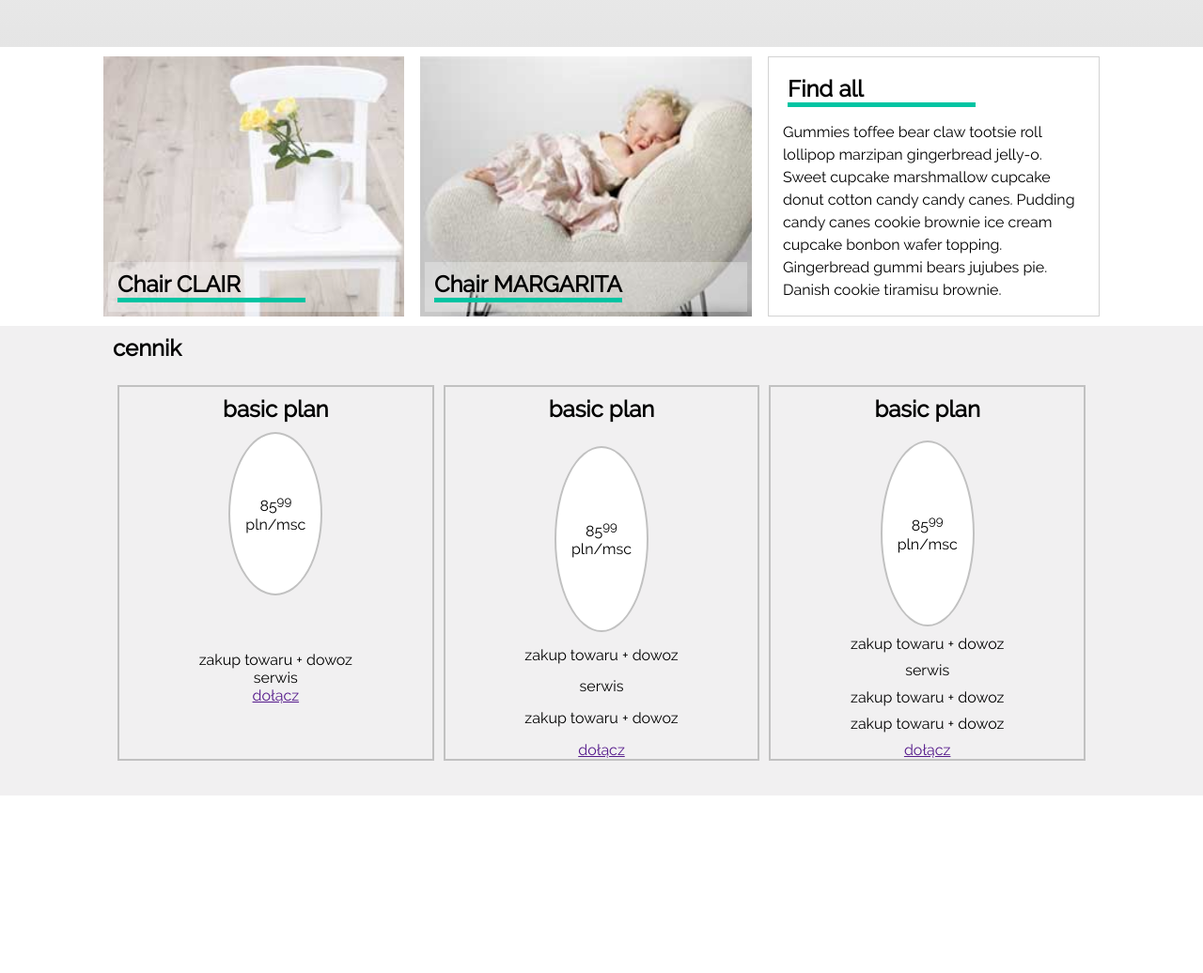
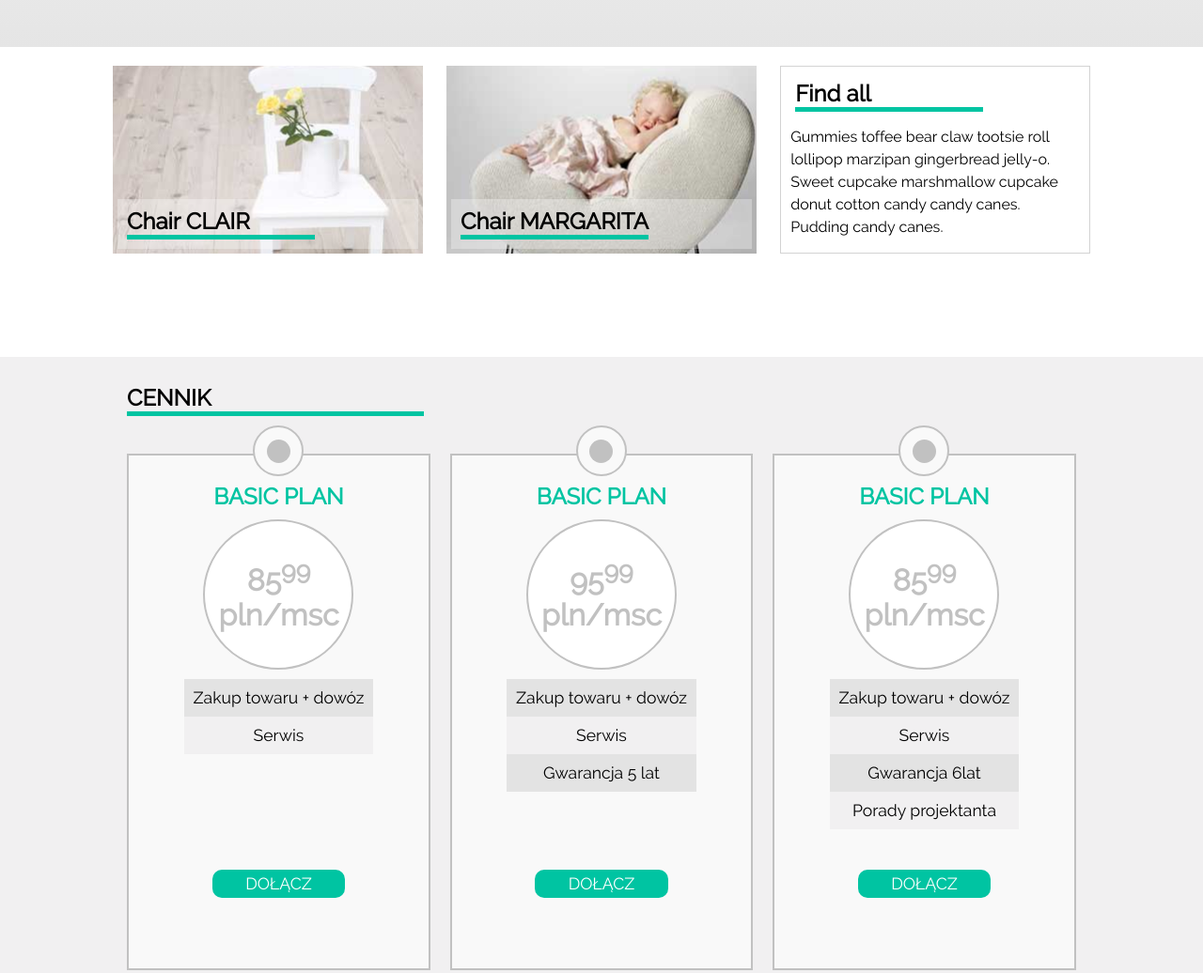
Before and after one commit to MagdaFronczyk/sit-on-chair-website, a plain HTML site: page index.html in a window 1280 px wide. Shown: the part 500-1536 px from the top of the page at 94% size. Before the commit the page ends 1347 px from the top, so only its background shows below. Drawn offline with Linux system fonts and the light colour scheme.

Commit message:
added incomplete price list section

```diff
--- a/css/style.css
+++ b/css/style.css
@@ -247,17 +247,20 @@ body {
     justify-content: space-between;
     margin-bottom: 10px;
     margin-top: 10px;
+    height: 300px;
 }
 
 .main-section__article1 {
     padding: 5px;
-    flex-basis: calc(33% - 30px);
+    flex-basis: calc(33% - 20px); /* Czy to dobrze obliczone?*/
     background-image: url("../images/box1_img.jpg");
     background-size: cover;
     background-position: center center;
     display: flex;
     align-items: flex-end;
     justify-content: center;
+    margin: 10px;
+    height: 200px;
 }
 
 .main-section__heading {
@@ -268,19 +271,23 @@ body {
 
 .main-section__article2 {
     padding: 5px;
-    flex-basis: 33.3%;
+    flex-basis: calc(33% - 20px); /* Czy to dobrze obliczone?*/
     background-image: url("../images/box2_img.jpg");
     background-size: cover;
     background-position: center center;
     display: flex;
     align-items: flex-end;
     justify-content: center;
+    margin: 10px;
+    height: 200px;
 }
 
 .main-section__article3 {
-    padding: 10px;
-    flex-basis: 33.3%;
+    padding: 5px;
     border: 1px solid lightgrey;
+    flex-basis: calc(33% - 20px); /* Czy to dobrze obliczone?*/
+    margin: 10px;
+    height: 200px;
 }
 
 .main-section__description{
@@ -304,31 +311,50 @@ body {
 .price-list__articles {
     display: flex;
     justify-content: space-between;
-    padding: 10px;
+    padding: 5px;
+    margin: 10px;
+    position: relative;
 }
 
 .price-list__article {
     display: flex;
     flex-direction: column;
     align-items: center;
-    justify-content: space-between;
     border: 2px solid #c1c1c1;
-    flex-basis: 33.3%;
-    margin: 5px;
-    height: 400px;
+    flex-basis: calc(33.3% - 20px); /* czy dobrze obliczone? */
+    margin: 10px;
+    height: 550px;
+    padding-top: 20px;
+    background-color: #F9F9F9;
+}
+
+.price-list__article::before {
+    content: "";
+    display: block;
+    width: 50px;
+    height: 50px;
+    background-color: #F9F9F9;
+    border-radius: 50%;
+    border: 2px solid #c1c1c1;
+    position: absolute;
+    top: -15px;
+}
+
+.price-list__article::after {
+    content: "";
+    display: block;
+    width: 25px;
+    height: 25px;
+    background-color: #c1c1c1;
+    border-radius: 50%;
+    position: absolute;
+    top: 0;
 }
 
 .price-list__container {
     background-color: #f1f0f1;
     width: 100%;
-}
-
-.price-list {
-    height: 500px;
-}
-
-.price-list h2 {
-    padding: 10px;
+    height: 700px;
 }
 
 .price-list__price {
@@ -336,12 +362,15 @@ body {
     flex-direction: column;
     align-items: center;
     justify-content: center;
-    height: 100px;
-    width: 100px;
+    height: 160px;
+    width: 160px;
     background-color: white;
     border-radius: 50%;
     border: 2px solid #c1c1c1;
-    flex-basis: 50%;
+    /*flex-basis: 50%;*/
+    color: #c1c1c1;
+    font-size: 2rem;
+    font-weight: 700;
 }
 
 .price-list__description {
@@ -350,4 +379,63 @@ body {
     align-items: center;
     justify-content: center;
     flex-basis: 50%;
+    padding-top: 10px;
 }
+
+.price-list__heading {
+    margin: 20px;
+    text-transform: uppercase;
+    padding: 30px 5px 5px 5px;
+}
+
+.price-list__heading::after {
+    content: "";
+    background-color: #00c4a2;
+    display: block;
+    width: calc(33.3% - 20px);
+    height: 5px;
+}
+
+.price-list__article__heading {
+    padding: 10px;
+    text-transform: uppercase;
+    color: #00c4a2;
+}
+
+.price-list__description {
+    display: flex;
+    flex-direction: column;
+    align-items: center;
+    justify-content: flex-start;
+}
+
+.price-list__description__option {
+    padding: 10px;
+    font-size: 1.1rem;
+}
+
+.price-list__link {
+    margin-top: auto;
+    padding: 5px;
+    margin-bottom: 20px;
+    background-color: #00c4a2;
+    border-radius: 10px;
+    width: 70%;
+    text-decoration: none;
+    text-align: center;
+    color: white;
+    text-transform: uppercase;
+    font-size: 1.1rem;
+}
+
+.price-list__description__option:nth-child(2n) {
+    background-color: #f1f0f1;
+    width: 100%;
+    text-align: center;
+}
+
+.price-list__description__option:nth-child(2n+1) {
+    background-color: #e3e3e3;
+    width: 100%;
+    text-align: center;
+}
--- a/index.html
+++ b/index.html
@@ -71,7 +71,7 @@
 
     <article class="main-section__article3">
         <h2 class="main-section__heading">Find all</h2>
-        <p class="main-section__description">Gummies toffee bear claw tootsie roll lollipop marzipan gingerbread jelly-o. Sweet cupcake marshmallow cupcake donut cotton candy candy canes. Pudding candy canes cookie brownie ice cream cupcake bonbon wafer topping. Gingerbread gummi bears jujubes pie. Danish cookie tiramisu brownie. </p>
+        <p class="main-section__description">Gummies toffee bear claw tootsie roll lollipop marzipan gingerbread jelly-o. Sweet cupcake marshmallow cupcake donut cotton candy candy canes. Pudding candy canes. </p>
     </article>
 </section>
 
@@ -80,48 +80,53 @@
 <!-- price list -->
 <section class="price-list__container">
 <section class="price-list container">
-    <h2>cennik</h2>
+    <h2 class="price-list__heading">cennik</h2>
 
     <!-- start of price list articles -->
 
     <div class="price-list__articles">
 
-        <article class="price-list__article">
-            <h2>basic plan</h2>
+        <article class="price-list__article article1 ">
+            <h2 class="price-list__article__heading">basic plan</h2>
             <div class="price-list__price">
                 <p>85<sup>99</sup></p>
                 <p>pln/msc</p>
             </div>
-                <div class="price-list__description">
-                <p1>zakup towaru + dowoz</p1>
-                <p1>serwis</p1>
+            <div class="price-list__description">
+                <p1 class="price-list__description__option">Zakup towaru + dowóz</p1>
+                <p1 class="price-list__description__option">Serwis</p1>
                 <a class="price-list__link" href="">dołącz</a>
             </div>
         </article>
 
-        <article class="price-list__article">
-            <h2>basic plan</h2>
+        <article class="price-list__article article2">
+            <h2 class="price-list__article__heading">basic plan</h2>
+            <div class="price-list__price">
+                <p>95<sup>99</sup></p>
+                <p>pln/msc</p>
+            </div>
+            <div class="price-list__description">
+                <p1 class="price-list__description__option">Zakup towaru + dowóz</p1>
+                <p1 class="price-list__description__option">Serwis</p1>
+                <p1 class="price-list__description__option">Gwarancja 5 lat</p1>
+                <a class="price-list__link" href="">dołącz</a>
+            </div>
+
+        </article>
+
+        <article class="price-list__article article3">
+            <h2 class="price-list__article__heading">basic plan</h2>
             <div class="price-list__price">
                 <p>85<sup>99</sup></p>
                 <p>pln/msc</p>
             </div>
-            <p1>zakup towaru + dowoz</p1>
-            <p1>serwis</p1>
-            <p1>zakup towaru + dowoz</p1>
-            <a class="price-list__link" href="">dołącz</a>
-        </article>
-
-        <article class="price-list__article">
-            <h2>basic plan</h2>
-            <div class="price-list__price">
-                <p>85<sup>99</sup></p>
-                <p>pln/msc</p>
+            <div class="price-list__description">
+                <p1 class="price-list__description__option">Zakup towaru + dowóz</p1>
+                <p1 class="price-list__description__option">Serwis</p1>
+                <p1 class="price-list__description__option">Gwarancja 6lat</p1>
+                <p1 class="price-list__description__option">Porady projektanta</p1>
+                <a class="price-list__link" href="">dołącz</a>
             </div>
-            <p1>zakup towaru + dowoz</p1>
-            <p1>serwis</p1>
-            <p1>zakup towaru + dowoz</p1>
-            <p1>zakup towaru + dowoz</p1>
-            <a class="price-list__link" href="">dołącz</a>
         </article>
 
     </div>
```
